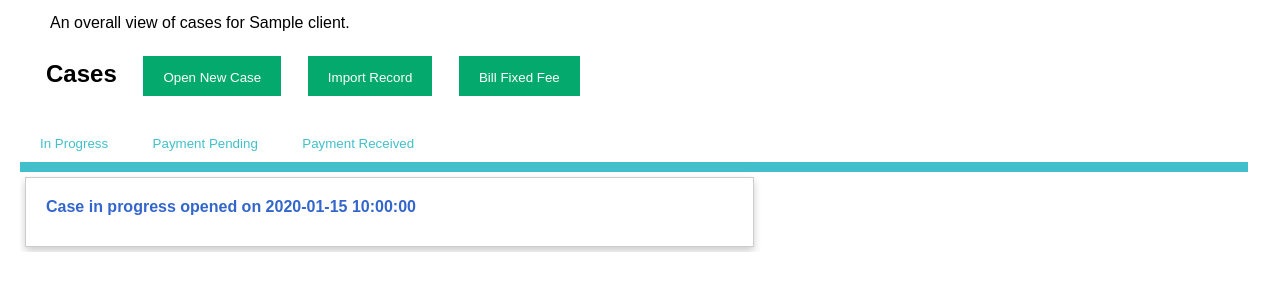
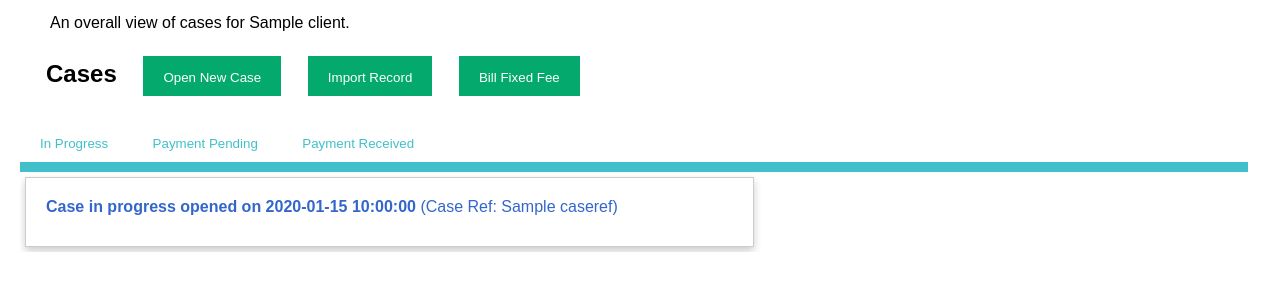
Before and after one commit to laurenlim2112/SMU-Hackathon, a Flask app: template templates/client.html in a window 1280 px wide. Shown: the part 184-484 px from the top of the page. Run offline with Flask 3, Linux system fonts and the light colour scheme; the template is opened without the code that fills it: most values are stand-ins (such as "Sample title", 1, 10 or a date in 2020).

Commit message:
Added case reference number to system

```diff
--- a/app.py
+++ b/app.py
@@ -179,6 +179,7 @@ def client(id):
             in_progress_timesheet = {}
             in_progress_timesheet["id"] = row["id"]
             in_progress_timesheet["created"] = row["created"]
+            in_progress_timesheet["caseref"] = row["case_ref_no"]
             in_progress_timesheets.append(in_progress_timesheet)
         payment_pending_rows = cursor.execute("SELECT * FROM timesheets WHERE client_id = ? AND status = 2", [client_info["id"]]).fetchall()
         payment_pending_timesheets = []
@@ -186,6 +187,7 @@ def client(id):
             payment_pending_timesheet = {}
             payment_pending_timesheet["id"] = row["id"]
             payment_pending_timesheet["invoice_generated"] = row["invoice_generated"]
+            payment_pending_timesheet["caseref"] = row["case_ref_no"]
             payment_pending_timesheets.append(payment_pending_timesheet)
         payment_received_rows = cursor.execute("SELECT * FROM timesheets WHERE client_id = ? AND status = 3", [client_info["id"]]).fetchall()
         payment_received_timesheets = []
@@ -193,6 +195,7 @@ def client(id):
             payment_received_timesheet = {}
             payment_received_timesheet["id"] = row["id"]
             payment_received_timesheet["invoice_paid"] = row["invoice_paid"]
+            payment_received_timesheet["caseref"] = row["case_ref_no"]
             payment_received_timesheets.append(payment_received_timesheet)
         lawyer_rows = cursor.execute("SELECT * FROM users WHERE firm = ?", [user_firm]).fetchall()
         lawyers = []
@@ -311,9 +314,10 @@ def addtimesheet(id):
     cursor = connection.cursor()
     rel = cursor.execute("SELECT * FROM users_clients WHERE user_id = ? AND client_id = ?", [user_id, id]).fetchall()
     if len(rel) != 0:
+        case_ref = request.form.get("caseref")
         user_firm = cursor.execute("SELECT firm FROM users WHERE id = ?", [user_id]).fetchone()["firm"]
-        cursor.execute("INSERT INTO timesheets (client_id, status, created, firm) VALUES (?, ?, ?, ?)",
-                    [id, 1, datetime.datetime.now().strftime("%d-%m-%Y"), user_firm])
+        cursor.execute("INSERT INTO timesheets (client_id, status, created, firm, case_ref_no) VALUES (?, ?, ?, ?, ?)",
+                    [id, 1, datetime.datetime.now().strftime("%d-%m-%Y"), user_firm, case_ref])
         in_progress = cursor.execute("SELECT in_progress FROM clients WHERE id = ?", [id]).fetchone()["in_progress"] + 1
         cursor.execute("UPDATE clients SET in_progress = ? WHERE id = ?", [in_progress, id])
         connection.commit()
@@ -361,50 +365,60 @@ def billfixedfee(id):
         user_firm = cursor.execute("SELECT firm FROM users WHERE id = ?", [user_id]).fetchone()["firm"]
         fee = cursor.execute("SELECT amount FROM fixed_fees WHERE id = ?", [fee_id]).fetchone()["amount"]
         date = datetime.datetime.now().strftime("%d-%m-%Y")
+        # no remainder, 100% upfront payment (1 new timesheet/case for upfront)
         if remainder == 0:
+            case_ref = request.form.get("caserefupfront")
             in_progress = cursor.execute("SELECT in_progress FROM clients WHERE id = ?", [id]).fetchone()["in_progress"] + 1
             cursor.execute("UPDATE clients SET in_progress = ? WHERE id = ?", [in_progress, id])
-            cursor.execute("INSERT INTO timesheets (client_id, status, created, firm) VALUES (?, ?, ?, ?)",
-                           [id, 1, date, user_firm])
+            cursor.execute("INSERT INTO timesheets (client_id, status, created, firm, case_ref_no) VALUES (?, ?, ?, ?, ?)",
+                           [id, 1, date, user_firm, case_ref])
             timesheet_id = cursor.execute("SELECT last_insert_rowid()").fetchone()[0]
             cursor.execute("INSERT INTO fixed_fee_charges (timesheet_id, fixed_fee, amount, datetime, description) VALUES (?, ?, ?, ?, ?)",
                            [timesheet_id, fee_id, fee, date, fee_description])
         else:
             if remainder == 100:
+                # no upfront, 100% payment after task completion, add to existing timesheet/case (0 new timesheets/cases)
                 if addtotimesheet:
                     remaining_timesheet_id = request.form.get("timesheet")
                     cursor.execute("INSERT INTO fixed_fee_charges (timesheet_id, fixed_fee, amount, datetime, description) VALUES (?, ?, ?, ?, ?)",
                                 [remaining_timesheet_id, fee_id, fee, date, fee_description])
+                # no upfront, 100% payment after task completion, create new case/timesheet (1 new timesheet/case for remaining)
                 else:
                     in_progress = cursor.execute("SELECT in_progress FROM clients WHERE id = ?", [id]).fetchone()["in_progress"] + 1
                     cursor.execute("UPDATE clients SET in_progress = ? WHERE id = ?", [in_progress, id])
-                    cursor.execute("INSERT INTO timesheets (client_id, status, created, firm) VALUES (?, ?, ?, ?)",
-                                [id, 1, date, user_firm])
+                    case_ref = request.form.get("caserefremaining")
+                    cursor.execute("INSERT INTO timesheets (client_id, status, created, firm, case_ref_no) VALUES (?, ?, ?, ?, ?)",
+                                [id, 1, date, user_firm, case_ref])
                     remaining_timesheet_id = cursor.execute("SELECT last_insert_rowid()").fetchone()[0]
                     cursor.execute("INSERT INTO fixed_fee_charges (timesheet_id, fixed_fee, amount, datetime, description) VALUES (?, ?, ?, ?, ?)",
                                    [remaining_timesheet_id, fee_id, fee, date, fee_description])
             else:
                 upfront_fee = round((upfront * fee) / 100, 2)
                 remaining_fee = fee - upfront_fee
+                # part upfront, part remaining payment, create new case/timesheet (1 new timesheet/case for upfront)
                 if addtotimesheet:
+                    case_ref = request.form.get("caserefupfront")
                     in_progress = cursor.execute("SELECT in_progress FROM clients WHERE id = ?", [id]).fetchone()["in_progress"] + 1
                     cursor.execute("UPDATE clients SET in_progress = ? WHERE id = ?", [in_progress, id])
-                    cursor.execute("INSERT INTO timesheets (client_id, status, created, firm) VALUES (?, ?, ?, ?)",
-                                [id, 1, date, user_firm])
+                    cursor.execute("INSERT INTO timesheets (client_id, status, created, firm, case_ref_no) VALUES (?, ?, ?, ?, ?)",
+                                [id, 1, date, user_firm, case_ref])
                     upfront_timesheet_id = cursor.execute("SELECT last_insert_rowid()").fetchone()[0]
                     remaining_timesheet_id = request.form.get("timesheet")
                     cursor.execute("INSERT INTO fixed_fee_charges (timesheet_id, fixed_fee, amount, datetime, description) VALUES (?, ?, ?, ?, ?)",
                                 [upfront_timesheet_id, fee_id, upfront_fee, date, fee_description])
                     cursor.execute("INSERT INTO fixed_fee_charges (timesheet_id, fixed_fee, amount, datetime, description) VALUES (?, ?, ?, ?, ?)",
                                 [remaining_timesheet_id, fee_id, remaining_fee, date, fee_description])
+                # part upfront, part remaining payment, create new case/timesheet for upfront (2 new timesheets)
                 else:
+                    case_ref_upfront = request.form.get("caserefupfront")
                     in_progress = cursor.execute("SELECT in_progress FROM clients WHERE id = ?", [id]).fetchone()["in_progress"] + 2
                     cursor.execute("UPDATE clients SET in_progress = ? WHERE id = ?", [in_progress, id])
-                    cursor.execute("INSERT INTO timesheets (client_id, status, created, firm) VALUES (?, ?, ?, ?)",
-                                [id, 1, date, user_firm])
+                    cursor.execute("INSERT INTO timesheets (client_id, status, created, firm, case_ref_no) VALUES (?, ?, ?, ?, ?)",
+                                [id, 1, date, user_firm, case_ref_upfront])
                     upfront_timesheet_id = cursor.execute("SELECT last_insert_rowid()").fetchone()[0]
-                    cursor.execute("INSERT INTO timesheets (client_id, status, created, firm) VALUES (?, ?, ?, ?)",
-                                [id, 1, date, user_firm])
+                    case_ref_remaining = request.form.get("caserefremaining")
+                    cursor.execute("INSERT INTO timesheets (client_id, status, created, firm, case_ref_no) VALUES (?, ?, ?, ?, ?)",
+                                [id, 1, date, user_firm, case_ref_remaining])
                     remaining_timesheet_id = cursor.execute("SELECT last_insert_rowid()").fetchone()[0]
                     cursor.execute("INSERT INTO fixed_fee_charges (timesheet_id, fixed_fee, amount, datetime, description) VALUES (?, ?, ?, ?, ?)",
                                    [upfront_timesheet_id, fee_id, upfront_fee, date, fee_description])
@@ -503,11 +517,12 @@ def import_excel(id):
         user_firm = cursor.execute("SELECT firm FROM users WHERE id = ?", [user_id]).fetchone()["firm"]
         file = request.files['file']
         date = datetime.datetime.strptime(request.form.get("date"), "%Y-%m-%d").strftime("%d-%m-%Y")
+        case_ref = request.form.get("caseref")
         status_code = request.form.get("status")
         in_progress = cursor.execute("SELECT in_progress FROM clients WHERE id = ?", [id]).fetchone()["in_progress"] + 1
         cursor.execute("UPDATE clients SET in_progress = ? WHERE id = ?", [in_progress, id])
-        cursor.execute("INSERT INTO timesheets (client_id, status, created, firm) VALUES (?, ?, ?, ?)",
-                    [id, status_code, date, user_firm])
+        cursor.execute("INSERT INTO timesheets (client_id, status, created, firm, case_ref_no) VALUES (?, ?, ?, ?, ?)",
+                    [id, status_code, date, user_firm, case_ref])
         timesheet_id = cursor.execute("SELECT last_insert_rowid()").fetchone()[0]
         if status_code == 1:
             in_progress = cursor.execute("SELECT in_progress FROM clients WHERE id = ?", [id]).fetchone()["in_progress"] + 1
--- a/templates/client.html
+++ b/templates/client.html
@@ -46,6 +46,7 @@
                 <a href="{{ url_for('timesheet', id=timesheet['id']) }}" class="stretched-link">
                     <div class="invoice-card">
                         <b>Case in progress opened on {{ timesheet["created"] }}</b>
+                        (Case Ref: {{ timesheet["caseref"] }})
                     </div>
                 </a>
             {% endfor %}
@@ -61,6 +62,7 @@
                 <a href="{{ url_for('timesheet', id=timesheet['id']) }}" class="stretched-link">
                     <div class="card">
                         <b>Invoice awaiting payment created on {{ timesheet["invoice_generated"] }}</b>
+                        (Case Ref: {{ timesheet["caseref"] }})
                     </div>
                 </a>
             {% endfor %}
@@ -76,6 +78,7 @@
                 <a href="{{ url_for('timesheet', id=timesheet['id']) }}" class="stretched-link">
                     <div class="card">
                         <b>Invoice paid on {{ timesheet["invoice_paid"] }}</b>
+                        (Case Ref: {{ timesheet["caseref"] }})
                     </div>
                 </a>
             {% endfor %}
@@ -92,6 +95,7 @@
                 </div>
                 <div class="modal-content">
                     You are about to open a new case for {{ client["name"] }}.
+                    <input class="partialforminput" type="text" autocomplete="off" autofocus placeholder="Case Reference Number" name="caseref" required>
                     <button type="submit" class="form-button successbtn addNewTimesheetModalClose" id="confirm-create">Create</button>
                 </div>
             </form>
@@ -113,17 +117,19 @@
                     </select>
                     <input autocomplete="off" class="partialforminput" id="upfront" name="upfront" placeholder="Percentage Upfront" type="number" min="0" step="1" max="100" required>
                     <input autocomplete="off" class="partialforminput" id="remainder" name="remainder" placeholder="Percentage Remaining" type="number" min="0" step="1" max="100" required>
+                    <input class="partialforminput" type="text" autocomplete="off" placeholder="Case Reference Number (Upfront)" name="caserefupfront">
+                    <input class="partialforminput" type="text" autocomplete="off" placeholder="Case Reference Number (Remaining)" name="caserefremaining">
                     <div class="form-check">
                         <input class="form-check-input" type="checkbox" value="yes" name="addtotimesheet" id="addtotimesheet">
                         <label class="form-check-label" for="addtotimesheet">
-                          Add remaining payment to existing invoice
+                          Add remaining payment to existing case
                         </label>
                     </div>
                     <div id="select-timesheet">
                         <select id="timesheet" name="timesheet" form="billfixedfeeform" class="form-select partialforminput" aria-label="Default select example">
-                            <option value="" disabled selected>Select invoice</option>
+                            <option value="" disabled selected>Select case</option>
                             {% for timesheet in in_progress_timesheets %}
-                                <option value="{{ timesheet['id'] }}">{{ timesheet["created"] }}</option>
+                                <option value="{{ timesheet['id'] }}">{{ timesheet["caseref"] }}</option>
                             {% endfor %}
                         </select>
                     </div>
@@ -148,6 +154,7 @@
                         <option value="2">Payment Pending</option>
                         <option value="3">Payment Received</option>
                     </select>
+                    <input class="partialforminput" type="text" autocomplete="off" placeholder="Case Reference Number" name="caseref" required>
                     <button type="submit" class="form-button successbtn importExcelModalClose" id="confirm-import">Confirm</button>
                 </div>
             </form>
--- a/templates/timesheet.html
+++ b/templates/timesheet.html
@@ -1,7 +1,7 @@
 {% extends "layout.html" %}
 
 {% block title %}
-     Invoice for {{ client["name"] }}
+    Case Ref {{ timesheet["case_ref_no"] }}
 {% endblock %}
 
 {% block script %}
@@ -28,7 +28,7 @@
 
     <p class="tagline">
         An overall view of fixed fee services, hourly charged services and disbursements
-        under this case for {{ client["name"] }}.
+        under this case for {{ client["name"] }}. (Case Ref: {{ timesheet["case_ref_no"] }})
     </p>
 
     {% if timesheet["status"] == 1 %}
```
Also changed, not shown: database.db. Lines whose indentation alone changed are shown as unchanged.
